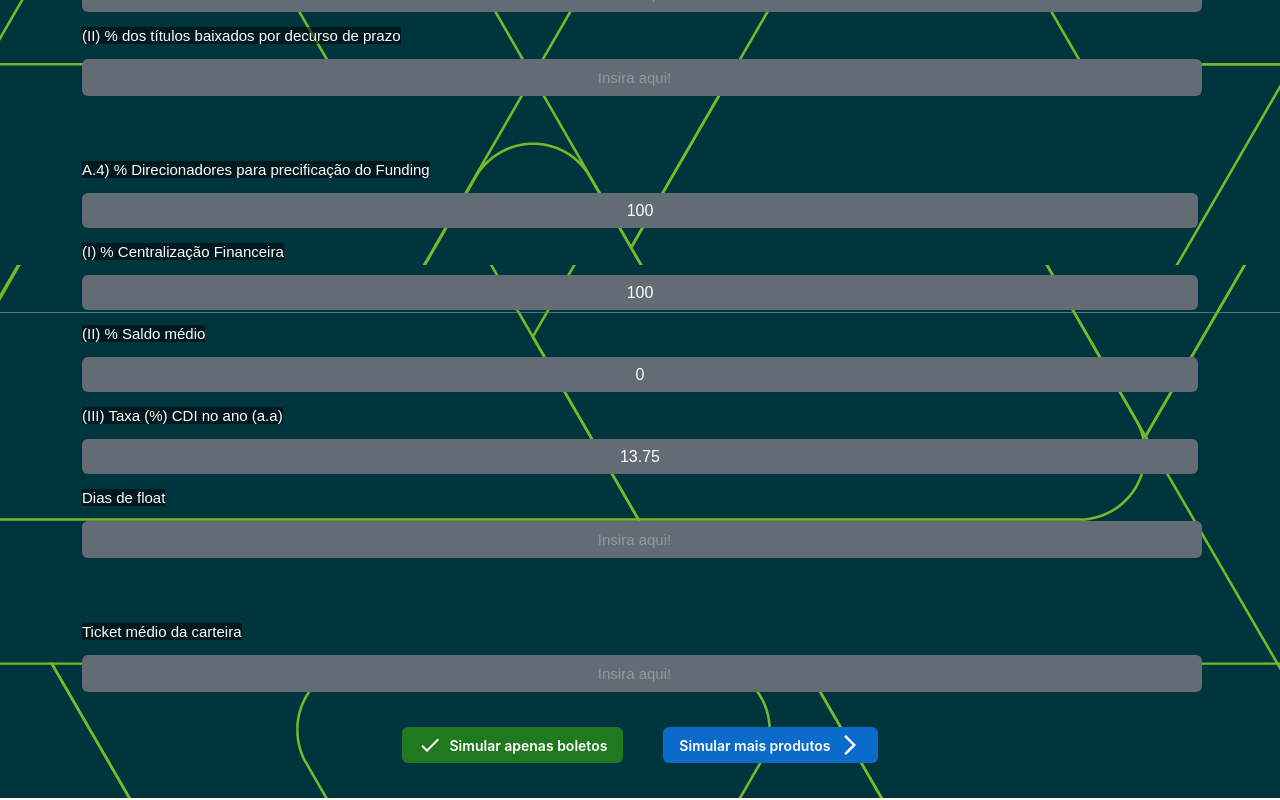
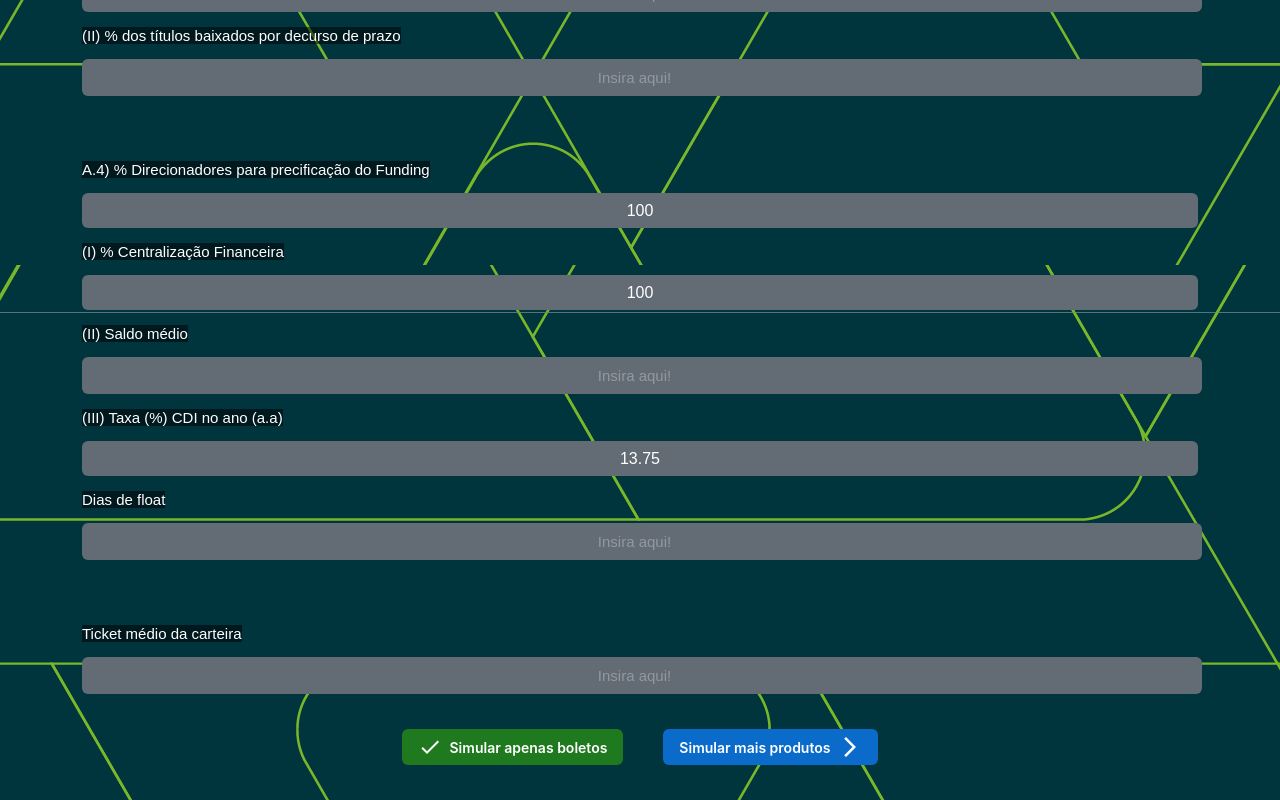
Before and after one commit to hugoFreit4s/simulador-produtos, a React (Create React App) app: page /boletos in a window 1280 px wide. Shown: the part 815-1615 px from the top of the page. Built offline with nearby package versions, Linux system fonts and the light colour scheme.

Commit message:
Função adaptada para adicionar valores dinamicamente ao Local Storage (cálculos que serão exibidos no resultado)

```diff
--- a/package.json
+++ b/package.json
@@ -45,6 +45,7 @@
     ]
   },
   "devDependencies": {
+    "@babel/plugin-proposal-private-property-in-object": "^7.21.11",
     "react-router-dom": "^6.24.1"
   }
 }
--- a/src/pages/Boletos.js
+++ b/src/pages/Boletos.js
@@ -19,10 +19,20 @@ function Boletos() {
 
     const handleInputChange = (field, value) => {
         localStorage.setItem(field, value);
-        setFormData((prevData) => ({
-            ...prevData,
-            [field]: value,
-        }));
+        setFormData((prevData) => {
+            let newData = {
+                ...prevData,
+                [field]: value,
+            }
+
+            if (field == 'saldoMedio') {
+                const saldoMedioX2 = localStorage.getItem('saldoMedio') * 2;
+                localStorage.setItem("saldoMedioX2", saldoMedioX2);
+                newData["saldoMedioX2"] = saldoMedioX2;
+            }
+
+            return newData;
+        })
     };
 
     return (
@@ -49,7 +59,7 @@ function Boletos() {
                 <div>
                     <DisplayInfo title={'A.4) % Direcionadores para precificação do Funding'} data={100} />
                     <DisplayInfo title={'(I) % Centralização Financeira'} data={100} />
-                    <DisplayInfo title={'(II) % Saldo médio'} data={0} />
+                    <InputCurrency className="input" value={formData.saldoMedio} onChange={(e) => handleInputChange('saldoMedio', e.target.value)} placeholder={'Insira aqui!'} title={'(II) Saldo médio'} />
                     <DisplayInfo title={'(III) Taxa (%) CDI no ano (a.a)'} data={13.75} />
                     <InputCurrency className="input" value={formData.diasFloat} onChange={(e) => handleInputChange('diasFloat', e.target.value)} placeholder={'Insira aqui!'} title={'Dias de float'} />
                 </div>
```
Also changed, not shown: 1 other file (tests, documents, lock files or other folders).
